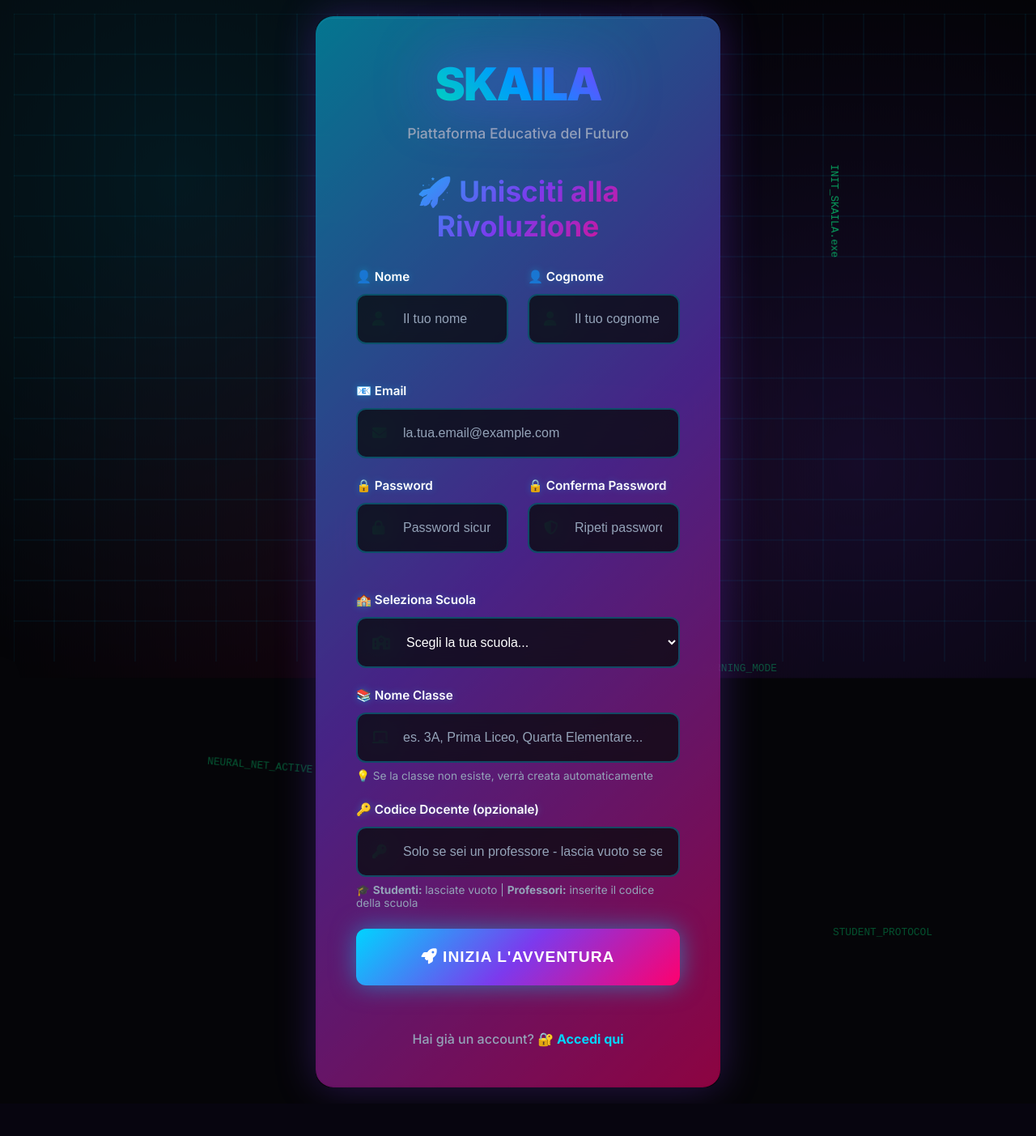
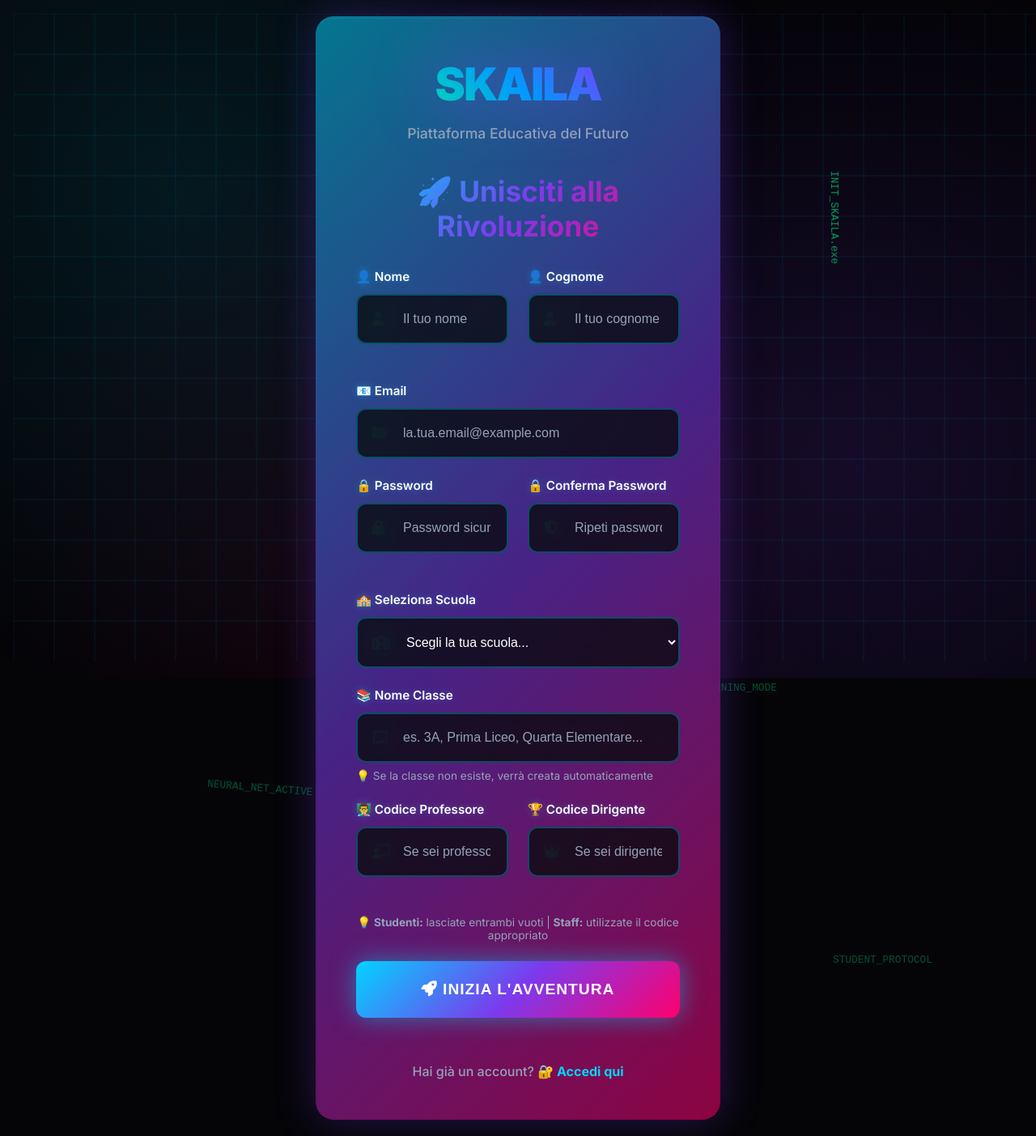
Before and after one commit to djsoulspotti-ops/Skajla, a Flask app: template templates/register.html in a window 1280 px wide. Shown: the whole page at 81% size. Before the commit the page ends 1357 px from the top, so only its background shows below. Run offline with Flask 3, Linux system fonts and the light colour scheme; the template is opened without the code that fills it, so the values that code supplies are empty; parts of the project's set-up code (start-up, migrations or seed data) failed here and were passed over.

Commit message:
Add functionality for users to register as school administrators
Updates the registration process to include a new field for 'codice_dirigente'. The backend logic in `auth_routes.py` is modified to prioritize and validate this code, assigning the 'dirigente' role if valid. The `SchoolSystem` class in `school_system.py` is updated to include the `codice_dirigente` field in the `scuole` table and a default value is assigned during initial setup. The `register.html` template is updated to include the new input field for the 'codice_dirigente'.

Replit-Commit-Author: Agent
Replit-Commit-Session-Id: 0c8711a9-02e7-4daf-b789-b754321f2a47
Replit-Commit-Checkpoint-Type: full_checkpoint
Replit-Commit-Screenshot-Url: https://storage.googleapis.com/screenshot-production-us-central1/e66c4a06-a7bb-4df3-8b1d-19060554ebd1/0c8711a9-02e7-4daf-b789-b754321f2a47/bWEzLoW

```diff
--- a/templates/register.html
+++ b/templates/register.html
@@ -537,18 +537,34 @@
                 <small style="color: var(--text-muted); font-size: 0.85rem; margin-top: 0.5rem; display: block;">💡 Se la classe non esiste, verrà creata automaticamente</small>
             </div>
 
-            <!-- Campo Codice Docente (opzionale) -->
-            <div class="form-group full-width">
-                <label for="codice_docente">🔑 Codice Docente (opzionale)</label>
-                <div class="input-wrapper">
-                    <i class="input-icon fas fa-key"></i>
-                    <input type="text" id="codice_docente" name="codice_docente"
-                           placeholder="Solo se sei un professore - lascia vuoto se sei studente"
-                           pattern="[A-Z0-9]{6,12}"
-                           title="Il codice deve essere di 6-12 caratteri maiuscoli/numeri">
+            <!-- Codici Accesso -->
+            <div class="form-grid">
+                <div class="form-group">
+                    <label for="codice_docente">👨‍🏫 Codice Professore</label>
+                    <div class="input-wrapper">
+                        <i class="input-icon fas fa-chalkboard-teacher"></i>
+                        <input type="text" id="codice_docente" name="codice_docente"
+                               placeholder="Se sei professore"
+                               pattern="[A-Z0-9]{6,12}"
+                               title="Codice fornito dalla scuola">
+                    </div>
                 </div>
-                <small style="color: var(--text-muted); font-size: 0.85rem; margin-top: 0.5rem; display: block;">🎓 <strong>Studenti:</strong> lasciate vuoto | <strong>Professori:</strong> inserite il codice della scuola</small>
+
+                <div class="form-group">
+                    <label for="codice_dirigente">🏆 Codice Dirigente</label>
+                    <div class="input-wrapper">
+                        <i class="input-icon fas fa-crown"></i>
+                        <input type="text" id="codice_dirigente" name="codice_dirigente"
+                               placeholder="Se sei dirigente scolastico"
+                               pattern="[A-Z0-9]{6,12}"
+                               title="Codice dirigente della scuola">
+                    </div>
+                </div>
             </div>
+
+            <small style="color: var(--text-muted); font-size: 0.85rem; margin-bottom: 1.5rem; display: block; text-align: center;">
+                💡 <strong>Studenti:</strong> lasciate entrambi vuoti | <strong>Staff:</strong> utilizzate il codice appropriato
+            </small>
 
             <button type="submit" class="btn">
                 <i class="fas fa-rocket"></i> Inizia l'Avventura
```
Also changed, not shown: routes/auth_routes.py (+21 -2 lines), school_system.py (+8 -6 lines).
